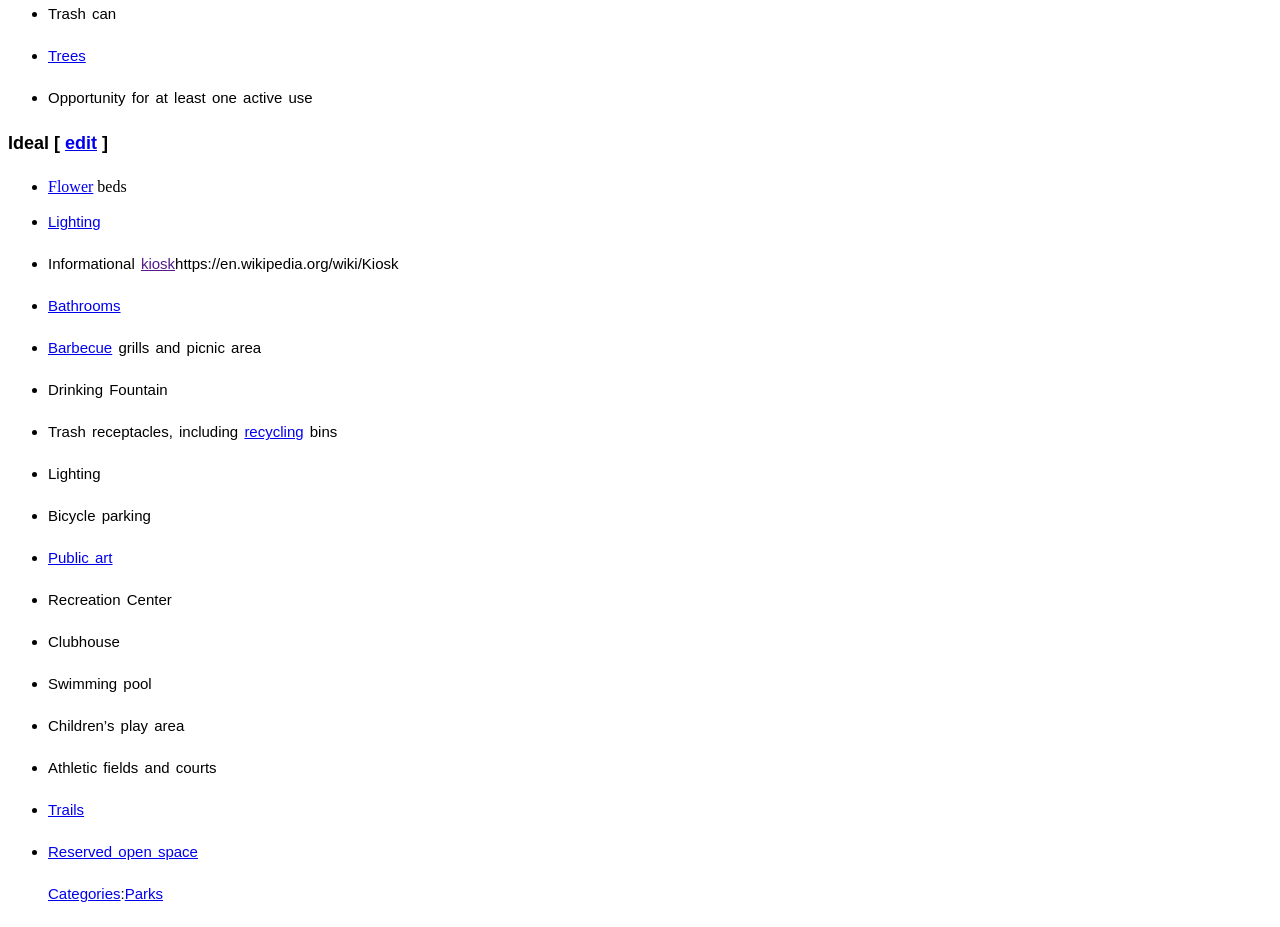
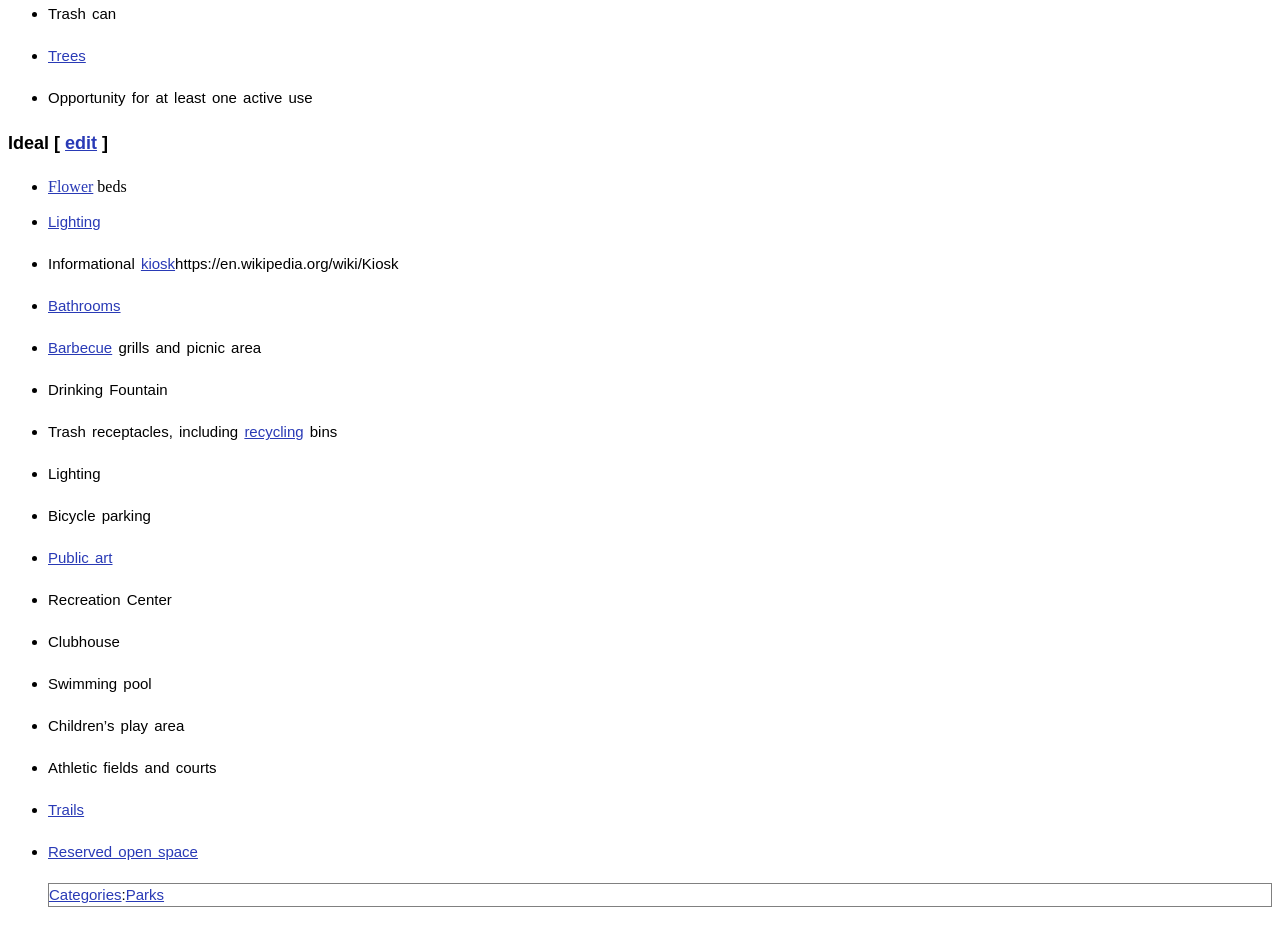
Before and after one commit to hoefc743/hoefc743.github.io, a plain HTML site: page Neighborhood parks- Wikipedia.html in a window 1280 px wide. Shown: the part 1395-2322 px from the top of the page. Drawn offline with Linux system fonts and the light colour scheme.

Commit message:
Add files via upload

```diff
--- a/Neighborhood parks- Wikipedia.html
+++ b/Neighborhood parks- Wikipedia.html
@@ -83,7 +83,7 @@
         <Li><p class="abc"><a href="https://en.wikipedia.org/wiki/Trail">Trails</a><br>
         <Li><p class="abc"><a href="https://en.wikipedia.org/wiki/Open_space_reserve">Reserved open space</a></p>
 
-    <p class="abc"><a href="https://en.wikipedia.org/wiki/Help:Category">Categories</a>:<a href="https://en.wikipedia.org/wiki/Category:Parks">Parks</a></p>
+    <p class="c"><a href="https://en.wikipedia.org/wiki/Help:Category">Categories</a>:<a href="https://en.wikipedia.org/wiki/Category:Parks">Parks</a></p>
 
     </div>
   </body>
--- a/StyleSheet.css
+++ b/StyleSheet.css
@@ -51,6 +51,26 @@ Li {
   margin-bottom: 5px;
 }
 
+ol {
+  font-family: sans-serif;
+  color: #293ab6;
+}
+
+a {
+  color: #293ab6;
+}
+
+.c {
+  font-family: sans-serif;
+  font-size: 15px;
+  margin-bottom: 20px;
+  word-spacing: 2px;
+  line-height: 22px;
+  border-style: solid;
+  border-width:.65px;
+  border-color: grey;
+}
+
 
 @media(max-width:414px)
 {
```
